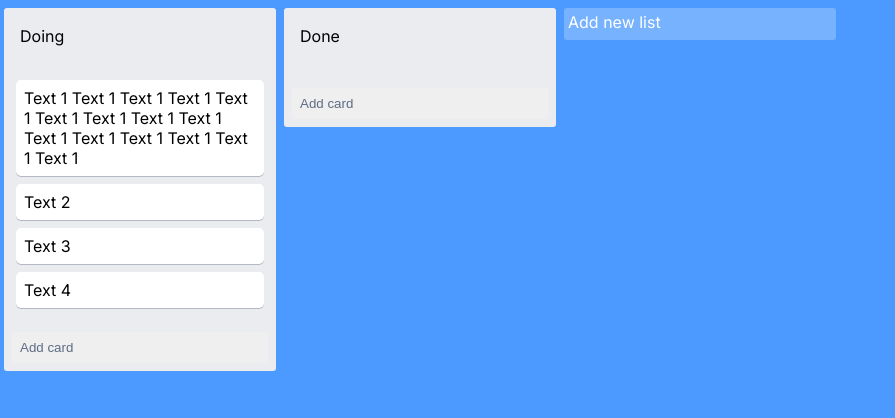
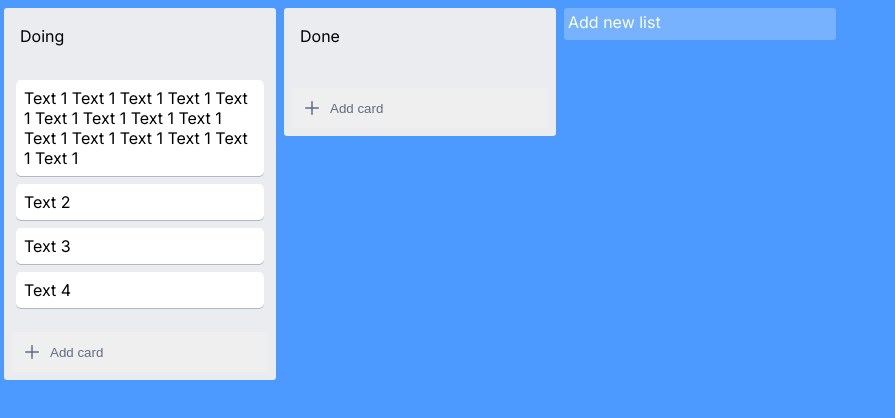
Before and after one commit to Rawallon/trello-clone-next, a Next.js app: page / in a window 1280 px wide. Shown: the top 418 px of the page, without its empty margins (0-895 px from the left). Built offline with nearby package versions, Linux system fonts and the light colour scheme.

Commit message:
Added icon to Column component

```diff
--- a/src/components/Column/column.module.css
+++ b/src/components/Column/column.module.css
@@ -79,9 +79,14 @@
   transition: 300ms;
 }
 .openForm {
+  display: flex;
+  align-items: center;
+
   color: #5e6c84;
 }
-
+.openForm svg {
+  margin-right: 6px;
+}
 .openForm:hover {
   background-color: rgba(9, 30, 66, 0.08);
   color: #172b4d;
--- a/src/components/Column/index.js
+++ b/src/components/Column/index.js
@@ -1,6 +1,7 @@
 import { useState } from 'react';
 import { Draggable, Droppable } from 'react-beautiful-dnd';
 import AutoResizableTextarea from '../AutoResizableTextarea';
+import { PlusIcon } from '../Icons';
 import styles from './column.module.css';
 
 export default function Column({
@@ -59,7 +60,7 @@ export default function Column({
             <button
               className={styles.openForm}
               onClick={() => setShowForm((prev) => !prev)}>
-              Add card
+              <PlusIcon /> Add card
             </button>
           </footer>
           <footer
```
